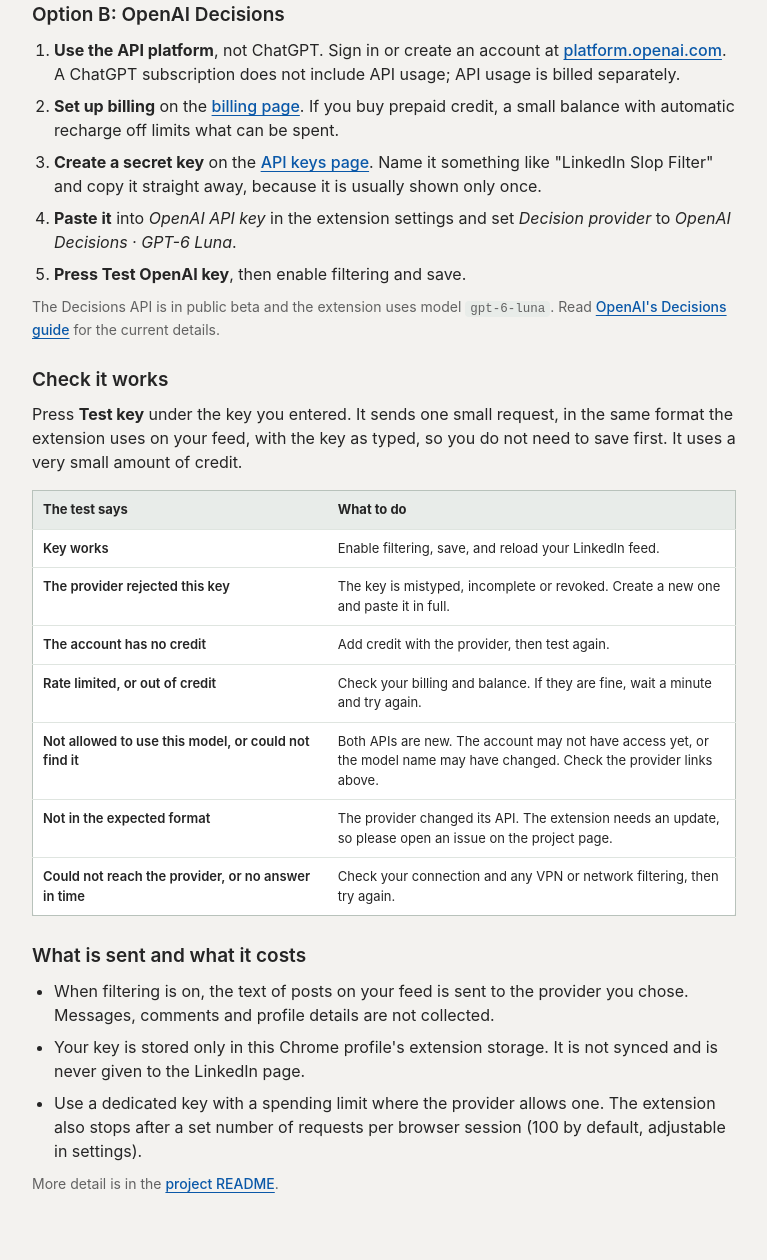
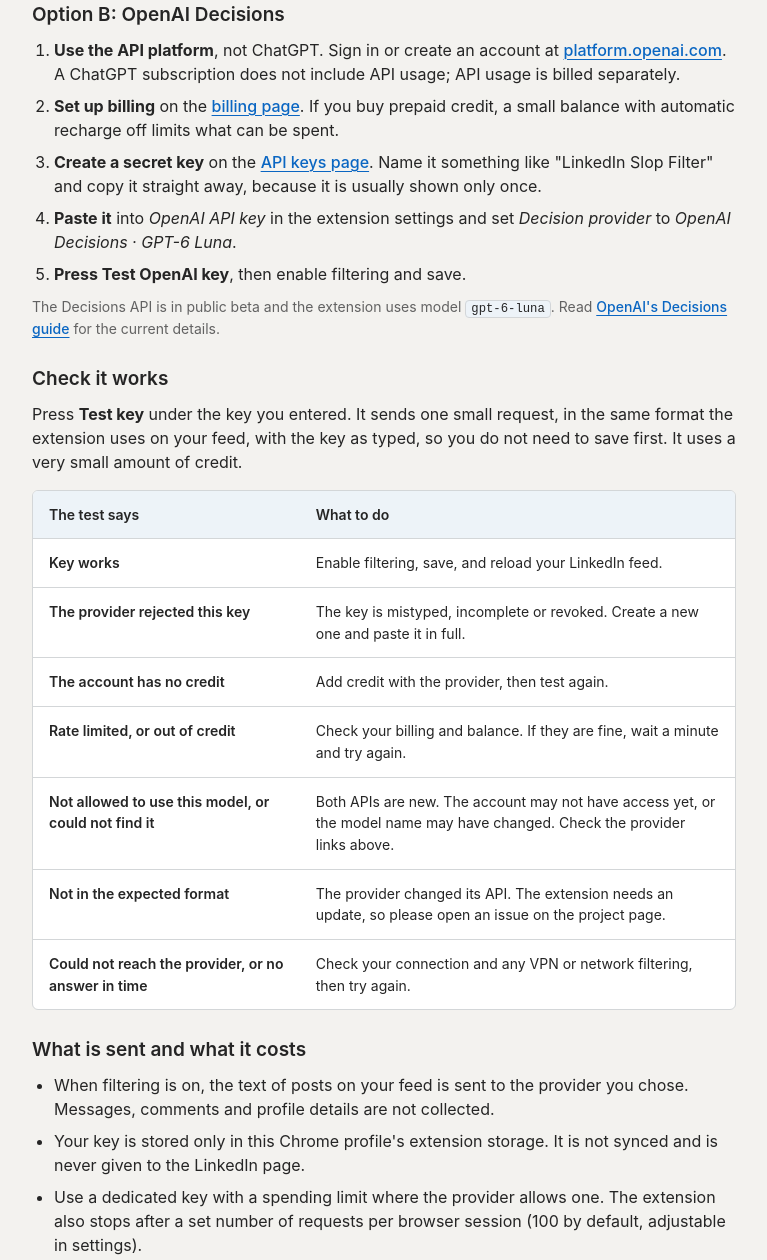
Before and after one commit to sighmoan1/linkedin-slop-filter, a browser extension: page setup.html in a window 1280 px wide. Shown: the part 648-1908 px from the top of the page, without its empty margins (256-1023 px from the left). Drawn offline with Linux system fonts and the light colour scheme.

Commit message:
Keep setup guide surfaces readable in both color schemes

```diff
--- a/setup.css
+++ b/setup.css
@@ -2,12 +2,15 @@
 h2{font-size:19px;line-height:1.3;margin:0 0 10px}
 ol,ul{padding-left:22px;margin:10px 0}
 li{margin:8px 0}
-a{color:#0a58a8}
-code{background:#e8ece9;border-radius:4px;padding:1px 5px;font-size:12.5px}
+code{background:var(--accent-soft);color:var(--text);border:1px solid var(--line);border-radius:4px;padding:1px 5px;font-size:.875em;overflow-wrap:anywhere}
 .toc{display:flex;flex-wrap:wrap;gap:8px 16px;margin:14px 0 4px}
 .toc a{font-weight:600}
-table{width:100%;border-collapse:collapse;background:white;border:1px solid #b8c2bb;border-radius:6px;font-size:13px}
-th,td{text-align:left;vertical-align:top;padding:9px 10px;border-bottom:1px solid #dfe5e0}
+table{width:100%;border-collapse:separate;border-spacing:0;background:var(--surface);color:var(--text);border:1px solid var(--line);border-radius:6px;font-size:14px;line-height:1.55;overflow:hidden}
+th,td{text-align:left;vertical-align:top;padding:13px 16px;border-bottom:1px solid var(--line);overflow-wrap:anywhere}
 tbody tr:last-child th,tbody tr:last-child td{border-bottom:0}
-thead th{background:#e8ece9}
-tbody th{font-weight:600;width:42%}
+thead th{background:var(--accent-soft);font-weight:600}
+tbody th{font-weight:600;width:38%}
+@media(max-width:500px){
+ th,td{padding:11px 10px}
+ tbody th{width:40%}
+}
```
Also changed, not shown: tests/setup.cjs (+33 -1 lines).
